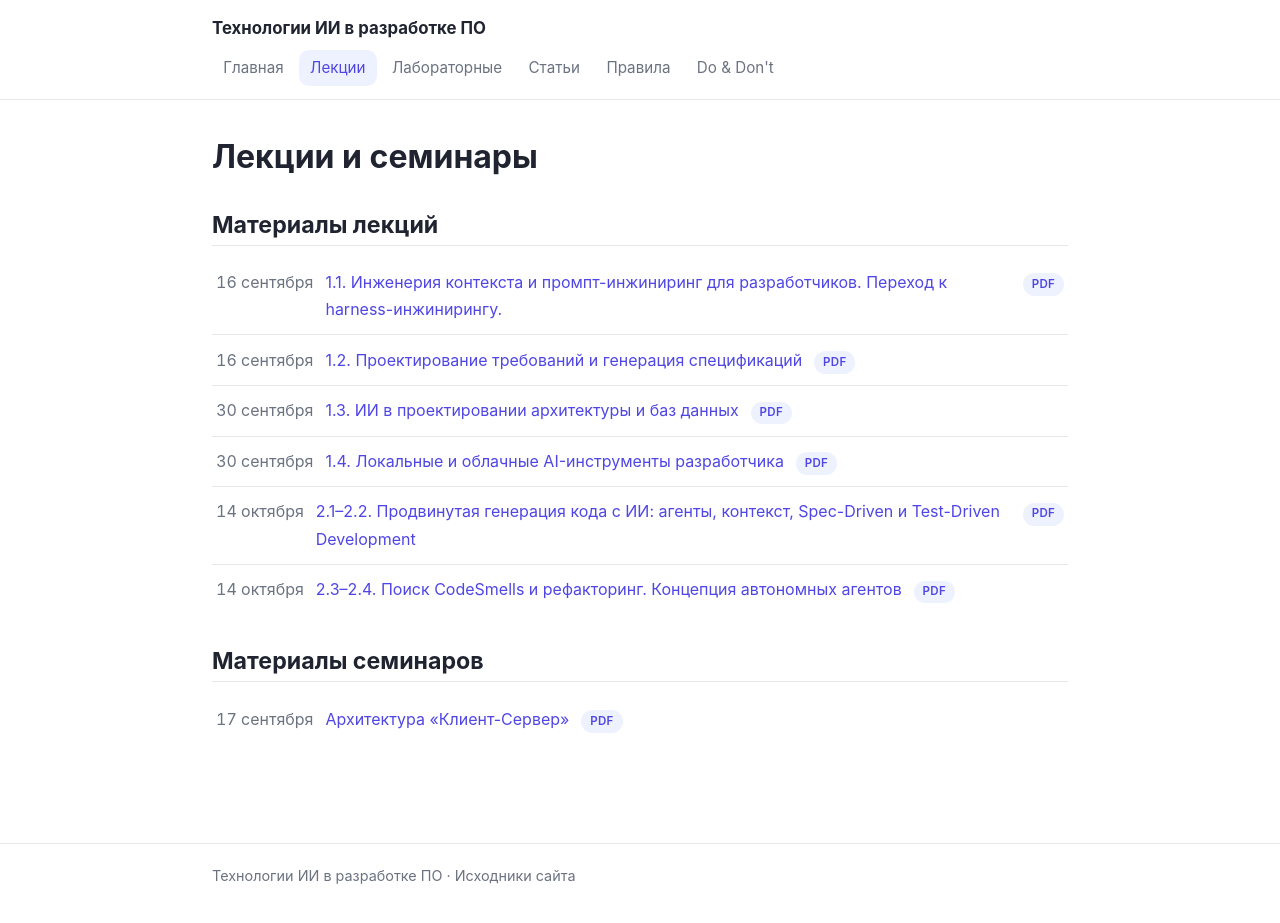
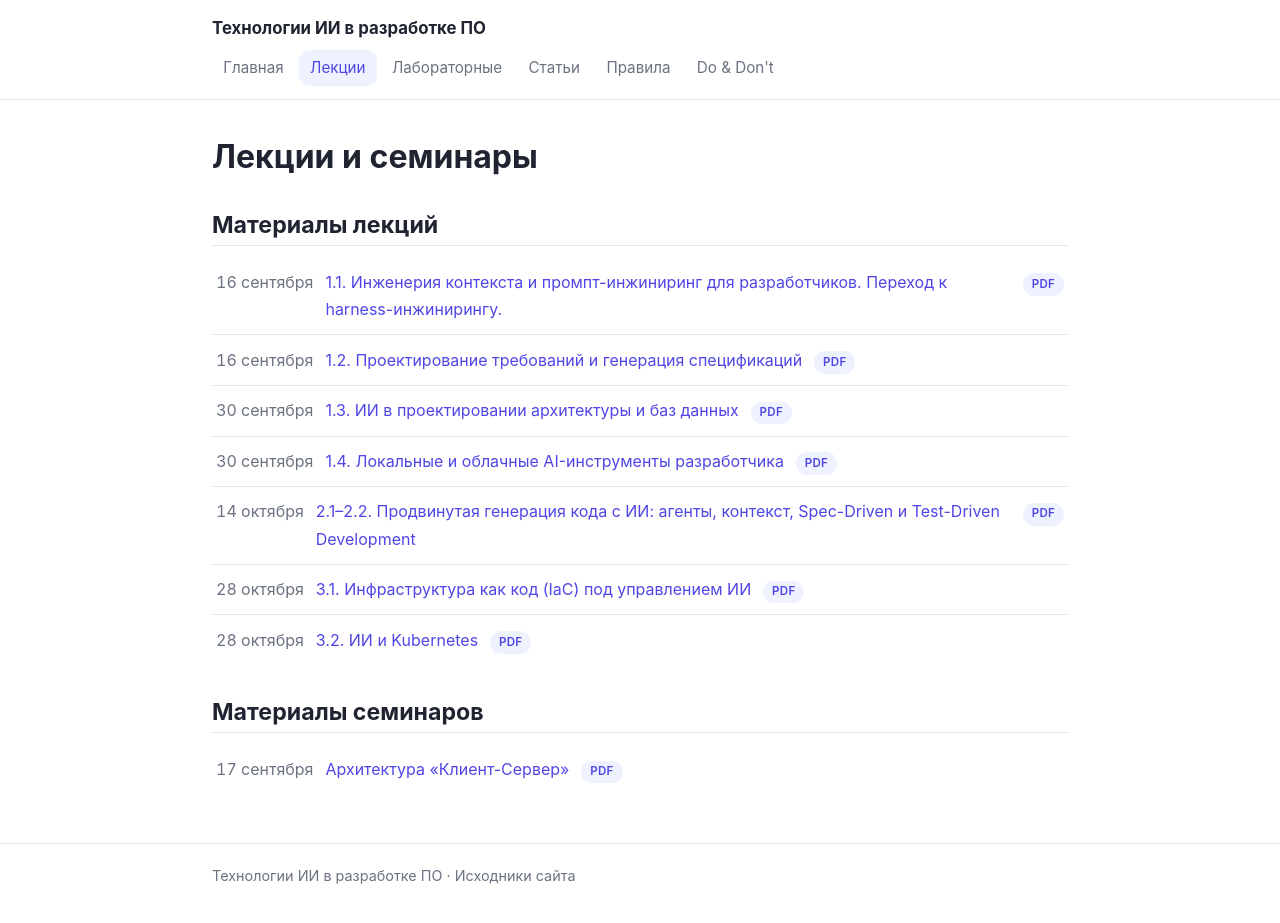
Before and after one commit to is-aidd-26/is-aidd-26.github.io, a Jekyll site: the page built from lectures/index.html, in a window 1280 px wide and 924 px high. Built offline with Jekyll 4.4.1, drawn with Linux system fonts in a browser that asks for light colours.

Commit message:
Выложил лекции 3.1 и 3.2

```diff
--- a/_data/lectures.yml
+++ b/_data/lectures.yml
@@ -13,6 +13,9 @@
 - date: 2026-10-14
   title: '2.1–2.2. Продвинутая генерация кода с ИИ: агенты, контекст, Spec-Driven и Test-Driven Development'
   file: lecture_2_1_2.pdf
-- date: 2026-10-14
-  title: '2.3–2.4. Поиск CodeSmells и рефакторинг. Концепция автономных агентов'
-  file: lecture_2_3_4.pdf
+- date: 2026-10-28
+  title: '3.1. Инфраструктура как код (IaC) под управлением ИИ'
+  file: lecture_3_1.pdf
+- date: 2026-10-28
+  title: '3.2. ИИ и Kubernetes'
+  file: lecture_3_2.pdf
```
Also changed, not shown: 2 other files.
